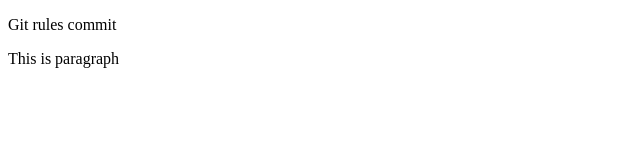
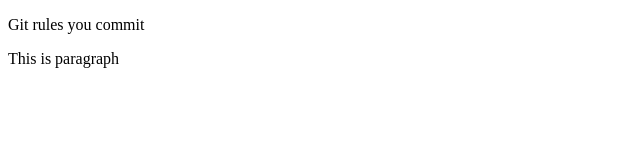
Before and after one commit to g2009/learning-git, a plain HTML site: page index.html in a window 1280 px wide. Shown: the full height of the page, 0-640 px from the left. Drawn offline with Linux system fonts and the light colour scheme.

Commit message:
added you to p

```diff
--- a/index.html
+++ b/index.html
@@ -4,7 +4,7 @@
 	<title>The git test</title>
 </head>
 <body>
-	<p>Git rules commit</p>
+	<p>Git rules you commit</p>
 
 	<p>This is paragraph</p>
 
```
